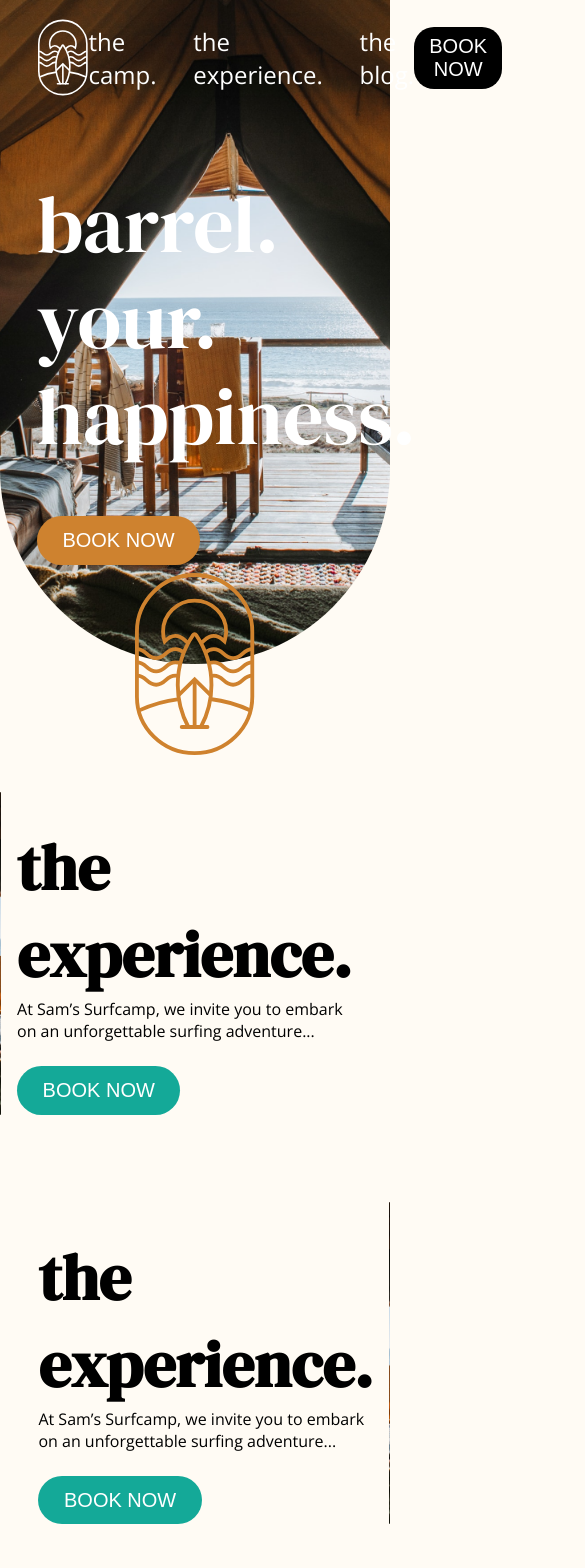
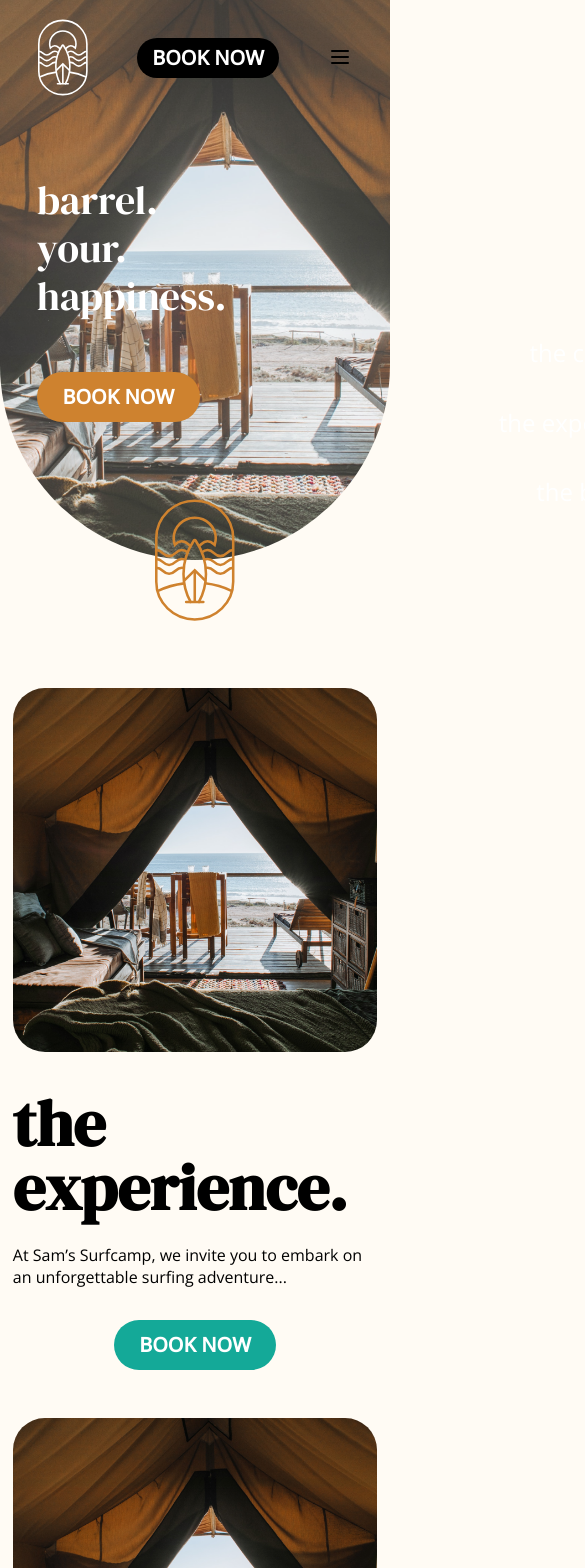
Before and after one commit to andresj-acuna/surfcamp, a Next.js app: page /experience in a window 390 px wide. Shown: the top 1568 px of the page, 585 px wide, since content can reach past the window. Built offline with nearby package versions, Linux system fonts and the light colour scheme.

Commit message:
Make homepage responsive: updated Hero, InfoBlock, Header and Footer components and styles

```diff
--- a/app/_components/HeroSection.jsx
+++ b/app/_components/HeroSection.jsx
@@ -7,7 +7,7 @@ export const HeroSection = ({ imgSrc, headline, theme = 'turquoise' }) => {
 			<div className='hero__background'>
 				<Image
 					src={imgSrc || '/assets/hero-home.png'}
-					alt='Surf hero background'
+					alt='Surfer riding a wave'
 					width={1440}
 					height={830}
 					priority
--- a/app/_components/InfoBlock.jsx
+++ b/app/_components/InfoBlock.jsx
@@ -22,9 +22,11 @@ export const InfoBlock = ({ data }) => {
 				{/* <ReactMarkdown>{'**Bold** _Italic_ `Code`'}</ReactMarkdown> */}
 
 				{button && (
-					<button className={`btn btn--medium btn--${button.color}`}>
-						<Link href={button.href}>{button.text}</Link>
-					</button>
+					<Link
+						className={`btn btn--medium btn--${button.color}`}
+						href={button.href}>
+						{button.text}
+					</Link>
 				)}
 			</div>
 		</section>
--- a/app/_components/Layout/Header.jsx
+++ b/app/_components/Layout/Header.jsx
@@ -1,7 +1,17 @@
+'use client';
+
 import Image from 'next/image';
 import Link from 'next/link';
+import { useState } from 'react';
+import { Menu, X } from 'lucide-react';
 
 export const Header = ({ theme = 'turquoise' }) => {
+	const [isMenuOpen, setIsMenuOpen] = useState(false);
+
+	const toggleMenu = () => {
+		setIsMenuOpen(!isMenuOpen);
+	};
+
 	const navItems = [
 		{
 			display: 'the camp.',
@@ -27,15 +37,25 @@ export const Header = ({ theme = 'turquoise' }) => {
 				height={77}
 				priority
 			/>
-			<ul className='header__nav'>
-				{navItems.map((item) => (
-					<li key={item.slug}>
-						<Link href={item.slug}>{item.display}</Link>
-					</li>
-				))}
-			</ul>
-			<Link href='/events'>
-				<button className='btn btn--black btn--small'>Book Now</button>
+			<button
+				className='header__menu-toggle'
+				onClick={toggleMenu}
+				aria-label='Toggle menu'>
+				{isMenuOpen ? <X size={24} /> : <Menu size={24} />}
+			</button>
+			<nav className={`header__nav ${isMenuOpen ? 'header__nav--open' : ''}`}>
+				<ul className='header__nav-list'>
+					{navItems.map((item) => (
+						<li key={item.slug}>
+							<Link href={item.slug} className='header__nav-link'>
+								{item.display}
+							</Link>
+						</li>
+					))}
+				</ul>
+			</nav>
+			<Link className='btn btn--black btn--small' href='/events'>
+				Book Now
 			</Link>
 		</header>
 	);
--- a/package.json
+++ b/package.json
@@ -9,6 +9,7 @@
     "lint": "next lint"
   },
   "dependencies": {
+    "lucide-react": "^0.488.0",
     "next": "13.5.5",
     "react": "^18",
     "react-dom": "^18",
--- a/sass/base/_base.scss
+++ b/sass/base/_base.scss
@@ -7,12 +7,42 @@
 	-webkit-tap-highlight-color: transparent;
 }
 
+html {
+	font-family: 'Open Sans', sans-serif;
+	font-weight: normal;
+	font-style: normal;
+}
+
+html:focus-within {
+	scroll-behavior: smooth;
+}
+
 body {
 	background-color: $light-beige;
 }
 
 main {
 	min-height: calc(100vh - 13rem);
+}
+
+ul,
+ol {
+	list-style: none;
+	padding: 0;
+	margin: 0;
+}
+
+img,
+picture {
+	max-width: 100%;
+	display: block;
+}
+
+input,
+button,
+textarea,
+select {
+	font: inherit;
 }
 
 a {
@@ -38,12 +68,6 @@ button {
 }
 
 html {
-  font-family: "Open Sans", sans-serif;
-  font-weight: normal;
-  font-style: normal;
-}
-
-html {
 	font-size: 62.5%; // 1rem = 10px; 10px/16px = 62.5%
 
 	@include respond(tab-land) {
--- a/sass/components/_button.scss
+++ b/sass/components/_button.scss
@@ -1,5 +1,7 @@
 .btn {
 	font-size: 2.5rem;
+	line-height: 3rem;
+	font-weight: 700;
 	text-transform: uppercase;
 
 	&--black {
--- a/sass/components/_footer.scss
+++ b/sass/components/_footer.scss
@@ -7,17 +7,29 @@
 		justify-content: space-between;
 		align-items: center;
 		padding-bottom: 3.4rem;
+		@media (max-width: 768px) {
+			flex-direction: column;
+		}
 	}
 
 	&__logo {
 		filter: invert(81%) sepia(53%) saturate(0%) hue-rotate(226deg)
 			brightness(114%) contrast(100%);
+		@media (max-width: 768px) {
+			margin-bottom: 1rem;
+		}
 	}
 
 	&__nav {
 		display: flex;
 		gap: 6.3rem;
 		padding-right: 6rem;
+		@media (max-width: 768px) {
+			flex-direction: column;
+			align-items: center;
+			padding-right: 0;
+			gap: 2rem;
+		}
 		& li {
 			list-style: none;
 			& a {
@@ -30,20 +42,33 @@
 	&__policies {
 		display: flex;
 		justify-content: space-between;
+		@media (max-width: 768px) {
+			flex-direction: column;
+			align-items: center;
+			padding-right: 0;
+			border-top: 1px solid rgba(255, 255, 255, 0.2);
+			padding-top: 3.4rem;
+			gap: 2rem;
+		}
 		&-nav {
 			display: flex;
 			gap: 4.3rem;
-			& li {
-				list-style: none;
-				& a {
-					color: #fff;
-					font-size: 2rem;
+			@media (max-width: 768px) {
+				gap: 2rem;
+			}
+			& li a {
+				font-size: 2rem;
+				color: #fff;
+				@media (max-width: 768px) {
+					font-size: 1.5rem;
 				}
 			}
 		}
-
 		.copy {
 			color: #fff;
+			@media (max-width: 768px) {
+				font-size: 1.2rem;
+			}
 		}
 	}
 }
--- a/sass/components/_header.scss
+++ b/sass/components/_header.scss
@@ -9,14 +9,48 @@
 	padding: 2.4rem 4.8rem;
 	z-index: 10;
 	&__nav {
-		display: flex;
-		gap: 4.6rem;
+		@media (max-width: 768px) {
+			position: fixed;
+			top: 0;
+			left: 0;
+			width: 100%;
+			height: 100vh;
+			background-color: $light-beige;
+			transform: translateX(100%);
+			transition: transform 0.3s ease;
 
-		& li {
-			list-style: none;
-			& a {
-				font-size: 3rem;
+			&--open {
+				transform: translateX(0);
+			}
+		}
+		&-list {
+			display: flex;
+			gap: 4.6rem;
+			align-items: center;
+			justify-content: center;
+			font-size: 3rem;
+			@media (max-width: 768px) {
+				flex-direction: column;
+				height: 100%;
 			}
 		}
 	}
+
+	&__menu-toggle {
+		display: none;
+		order: 3;
+		background: none;
+		border: none;
+		cursor: pointer;
+		z-index: 101;
+
+		@media (max-width: 768px) {
+			display: block;
+		}
+	}
+	.btn {
+		@media (max-width: 768px) {
+			order: 2;
+		}
+	}
 }
--- a/sass/components/_hero-section.scss
+++ b/sass/components/_hero-section.scss
@@ -4,6 +4,9 @@
 	height: 83rem;
 	padding: 22rem 4.6rem;
 	margin-bottom: 16rem;
+	@media (max-width: 768px) {
+		height: 70rem;
+	}
 
 	&__background {
 		position: absolute;
@@ -12,6 +15,16 @@
 		width: 100%;
 		height: 100%;
 		z-index: -1;
+		@media (max-width: 1024px) {
+			width: 80%;
+			border-radius: 0 0 0 200px;
+		}
+
+		@media (max-width: 768px) {
+			width: 100%;
+			border-radius: 0 0 32px 32px;
+			opacity: 0.8;
+		}
 
 		& img {
 			width: 100%;
@@ -23,8 +36,13 @@
 
 	&__headline {
 		margin-bottom: 6.5rem;
+
 		& h1 span {
 			display: block;
+			@media (max-width: 768px) {
+				font-size: 5rem;
+				line-height: 6rem;
+			}
 		}
 	}
 
@@ -33,6 +51,9 @@
 		left: 50%;
 		bottom: 0;
 		transform: translate(-50%, 50%);
+		@media (max-width: 768px) {
+			width: 80px;
+		}
 	}
 }
 
--- a/sass/components/_info-block.scss
+++ b/sass/components/_info-block.scss
@@ -5,21 +5,60 @@
 	margin-top: 8rem;
 	margin-bottom: 10.9rem;
 	padding-right: 4.8rem;
+	@media (max-width: 1024px) {
+		padding-right: 2.4rem;
+		margin-top: 6rem;
+		margin-bottom: 8rem;
+	}
+
+	@media (max-width: 768px) {
+		flex-direction: column;
+		padding-left: 1.6rem;
+		padding-right: 1.6rem;
+		margin-top: 4rem;
+		margin-bottom: 6rem;
+		gap: 3rem;
+	}
 
 	&--reversed {
 		flex-direction: row-reverse;
 		padding-left: 4.8rem;
 		padding-right: 0;
+		@media (max-width: 1024px) {
+			padding-left: 2.4rem;
+		}
+
+		@media (max-width: 768px) {
+			flex-direction: column;
+			padding-left: 1.6rem;
+			padding-right: 1.6rem;
+		}
 
 		& .info__image {
 			border-radius: 329px 0 0 329px;
+			@media (max-width: 768px) {
+				border-radius: 32px;
+			}
 		}
 	}
 
 	&__image-wrapper,
 	&__text {
 		flex: 1;
-		// width: 48%;
+		max-width: 100%;
+
+		@media (min-width: 769px) {
+			max-width: 50%;
+		}
+	}
+
+	&__image-wrapper {
+		position: relative;
+		height: auto;
+
+		@media (max-width: 768px) {
+			aspect-ratio: 1/1;
+		}
 	}
 
 	&__image {
@@ -27,17 +66,38 @@
 		height: 100%;
 		object-fit: cover;
 		border-radius: 0 329px 329px 0;
+
+		@media (max-width: 1440px) {
+			border-radius: 0 200px 200px 0;
+		}
+
+		@media (max-width: 768px) {
+			border-radius: 32px;
+		}
 	}
 
 	&__text {
 		margin-top: 4rem;
+
+		@media (max-width: 768px) {
+			margin-top: 2rem;
+
+			.btn {
+				display: inline-block;
+				margin-top: 4rem;
+				margin-left: auto;
+				margin-right: auto;
+				// Esto hace que se centre sin cambiar el layout del texto
+				display: block;
+				width: fit-content;
+			}
+		}
 	}
 
-	&__heading {
+	&__headline {
 		margin-bottom: 3rem;
-	}
-
-	.btn {
-		margin-top: 3rem;
+		@media (max-width: 768px) {
+			line-height: 8rem;
+		}
 	}
 }
```
Also changed, not shown: 1 other file (tests, documents, lock files or other folders). Lines whose indentation alone changed are shown as unchanged.
